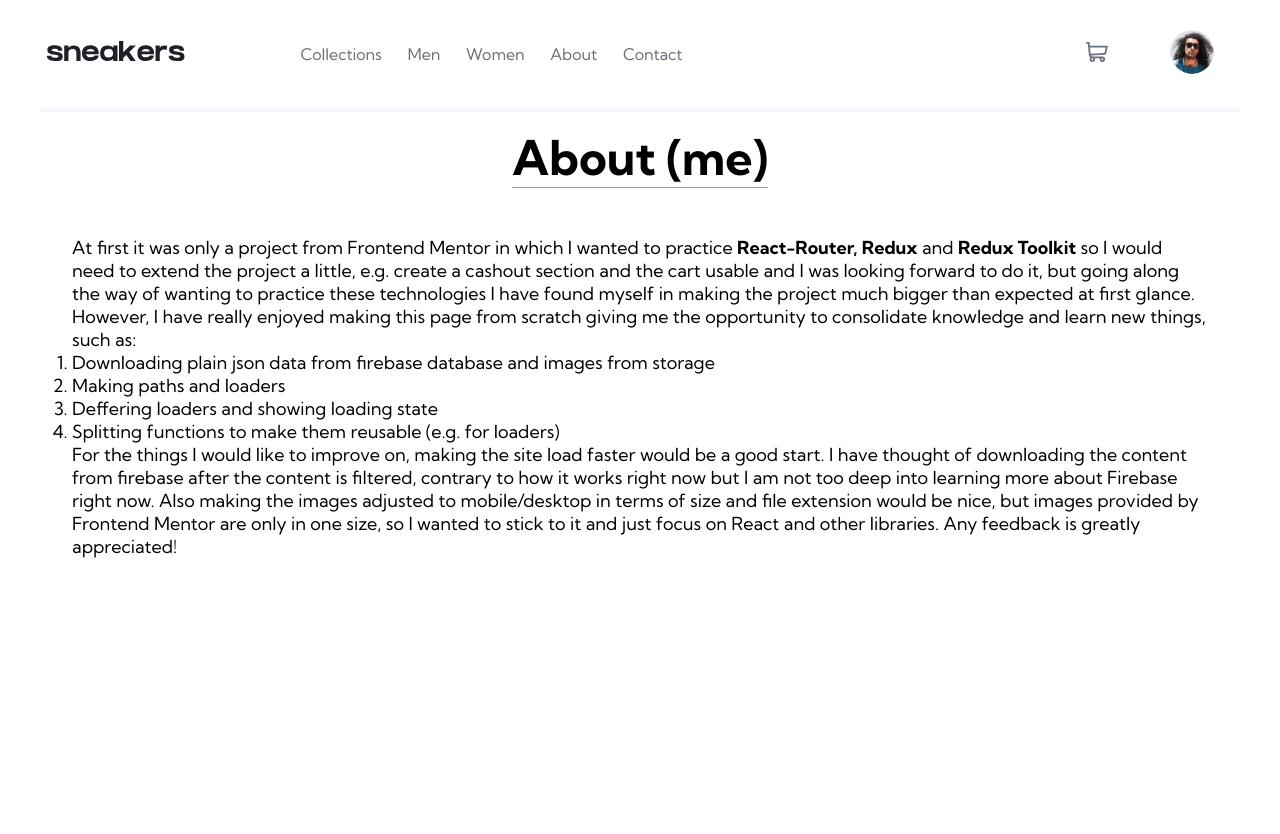
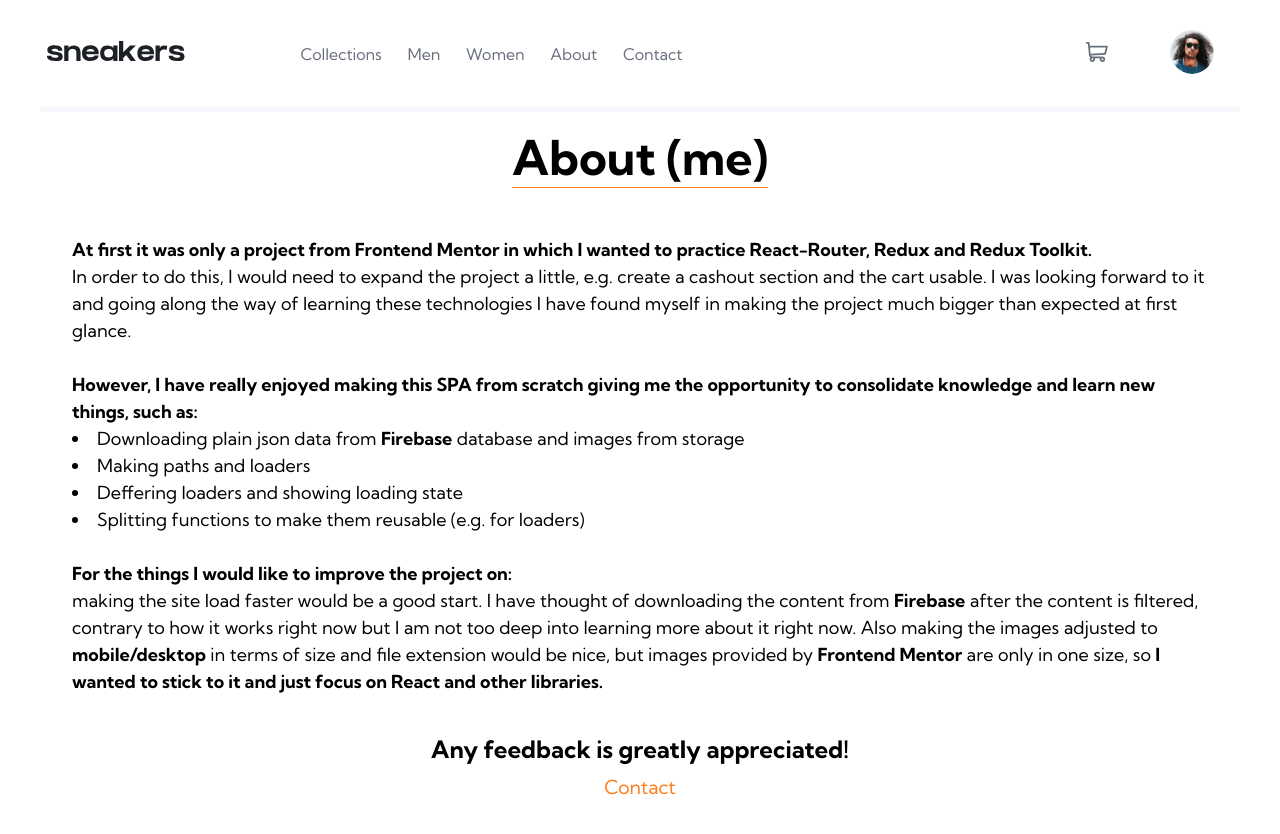
Before and after one commit to kimi1723/E-commerce-product-page-Frontend-Mentor, a React (Create React App) app in the folder my-app/: page /about in a window 1280 px wide. Shown: the top 834 px of the page. Built offline with nearby package versions, Linux system fonts and the light colour scheme.

Commit message:
semantics and styles for about section

```diff
--- a/my-app/src/components/nav-sections/about/About.js
+++ b/my-app/src/components/nav-sections/about/About.js
@@ -1,33 +1,63 @@
 import { Link } from 'react-router-dom';
 import PageContent from '../../ui/PageContent';
+
+import classes from './About.module.css';
 
 const About = () => {
 	const title = 'About (me)';
 
 	return (
 		<PageContent title={title}>
-			<p>
-				At first it was only a project from Frontend Mentor in which I wanted to practice <strong>React-Router,</strong>{' '}
-				<strong> Redux</strong> and <strong>Redux Toolkit</strong> so I would need to extend the project a little, e.g.
-				create a cashout section and the cart usable and I was looking forward to do it, but going along the way of
-				wanting to practice these technologies I have found myself in making the project much bigger than expected at
-				first glance. However, I have really enjoyed making this page from scratch giving me the opportunity to
-				consolidate knowledge and learn new things, such as:
-				<ol>
-					<li>Downloading plain json data from firebase database and images from storage</li>
-					<li>Making paths and loaders</li>
-					<li>Deffering loaders and showing loading state</li>
-					<li>Splitting functions to make them reusable (e.g. for loaders)</li>
-				</ol>
-				For the things I would like to improve on, making the site load faster would be a good start. I have thought of
-				downloading the content from firebase after the content is filtered, contrary to how it works right now but I am
-				not too deep into learning more about Firebase right now. Also making the images adjusted to mobile/desktop in
-				terms of size and file extension would be nice, but images provided by Frontend Mentor are only in one size, so
-				I wanted to stick to it and just focus on React and other libraries. Any feedback is greatly appreciated!
-				{/* <Link to="/contact">Contact</Link> */}
-			</p>
+			<article className={classes.main}>
+				<article>
+					<h2 className={classes.h2}>
+						At first it was only a project from Frontend Mentor in which I wanted to practice
+						<strong> React-Router,</strong> <strong> Redux</strong> and <strong>Redux Toolkit</strong>.
+					</h2>
+					In order to do this, I would need to expand the project a little, e.g. create a cashout section and the cart
+					usable. I was looking forward to it and going along the way of learning these technologies I have found myself
+					in making the project much bigger than expected at first glance.{' '}
+				</article>
+
+				<article className={classes.article}>
+					<h2 className={classes.h2}>
+						However, I have really enjoyed making this SPA from scratch giving me the opportunity to consolidate
+						knowledge and learn new things, such as:
+					</h2>
+					<ul className={classes.list}>
+						<li>
+							Downloading plain json data from <span className={classes.bold}>Firebase</span> database and images from
+							storage
+						</li>
+						<li>Making paths and loaders</li>
+						<li>Deffering loaders and showing loading state</li>
+						<li>Splitting functions to make them reusable (e.g. for loaders)</li>
+					</ul>
+				</article>
+
+				<article className={classes.article}>
+					<h2 className={classes.h2}>For the things I would like to improve the project on:</h2> making the site load
+					faster would be a good start. I have thought of downloading the content from{' '}
+					<span className={classes.bold}>Firebase</span> after the content is filtered, contrary to how it works right
+					now but I am not too deep into learning more about it right now. Also making the images adjusted to
+					<span className={classes.bold}> mobile/desktop</span> in terms of size and file extension would be nice, but
+					images provided by <span className={classes.bold}>Frontend Mentor</span> are only in one size, so{' '}
+					<strong>I wanted to stick to it and just focus on React and other libraries.</strong>
+				</article>
+
+				<footer className={classes.footer}>
+					<h2 className={classes.h2}>
+						<strong>Any feedback is greatly appreciated!</strong>
+					</h2>
+					<Link to="/contact" className={classes.link}>
+						Contact
+					</Link>
+				</footer>
+			</article>
 		</PageContent>
 	);
 };
 
+// article(ogolnie semantics) + styles + moze z firebase pobieranie tego
+
 export default About;
--- a/my-app/src/components/nav-sections/about/About.module.css
+++ b/my-app/src/components/nav-sections/about/About.module.css
@@ -0,0 +1,36 @@
+.main {
+	line-height: 1.5;
+}
+
+.h2 {
+	font-size: inherit;
+}
+
+.article {
+	margin-top: 1.5em;
+}
+
+.list {
+	list-style: inside;
+}
+
+.footer {
+	margin-top: 1.5em;
+	text-align: center;
+	font-size: 1.5rem;
+}
+
+.link {
+	font-weight: normal;
+	font-size: 1.2rem;
+	color: hsl(26, 100%, 55%);
+	transition: color 0.3s;
+}
+
+.link:hover {
+	color: hsl(220, 14%, 75%);
+}
+
+.bold {
+	font-weight: bold;
+}
```
